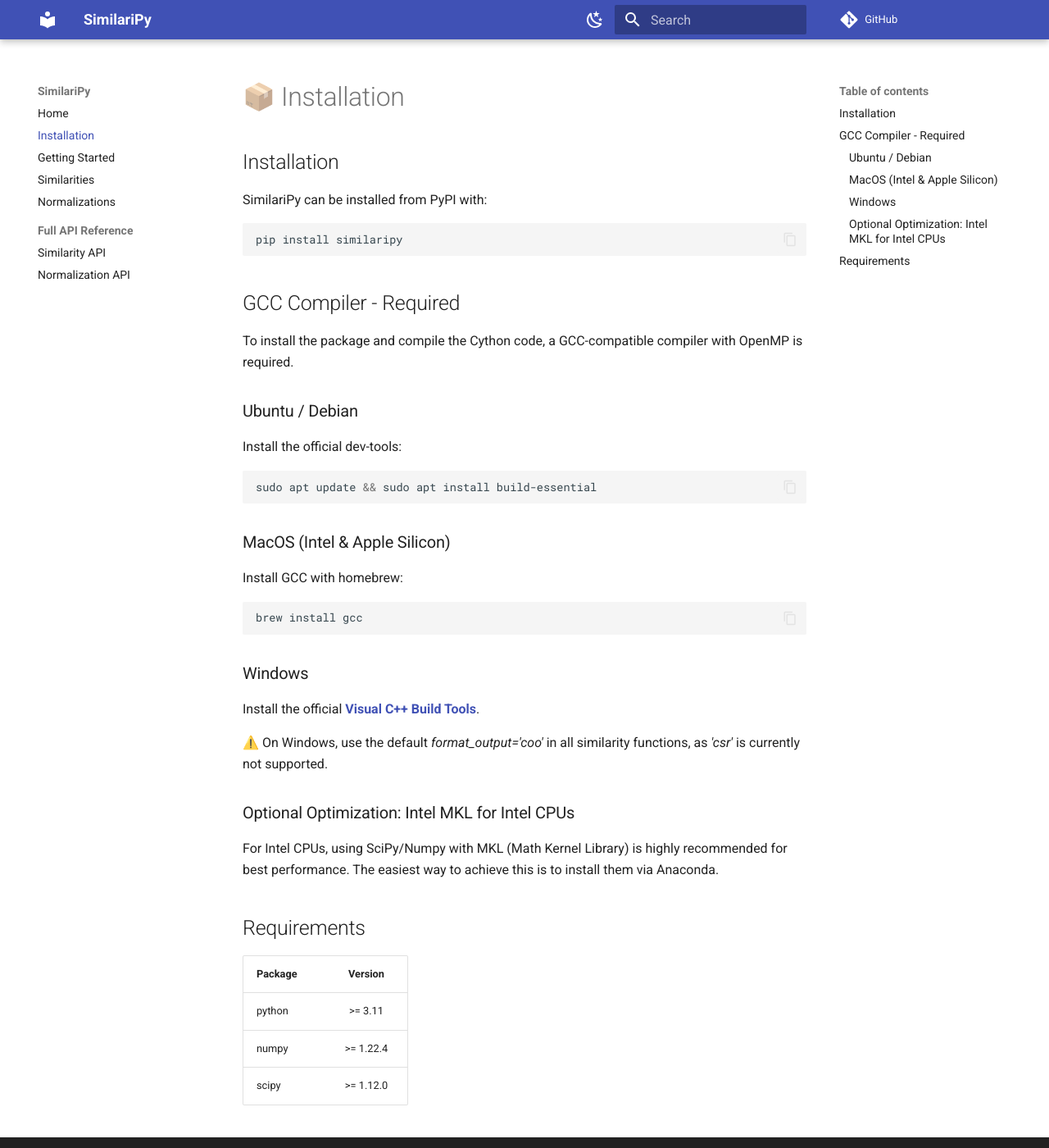
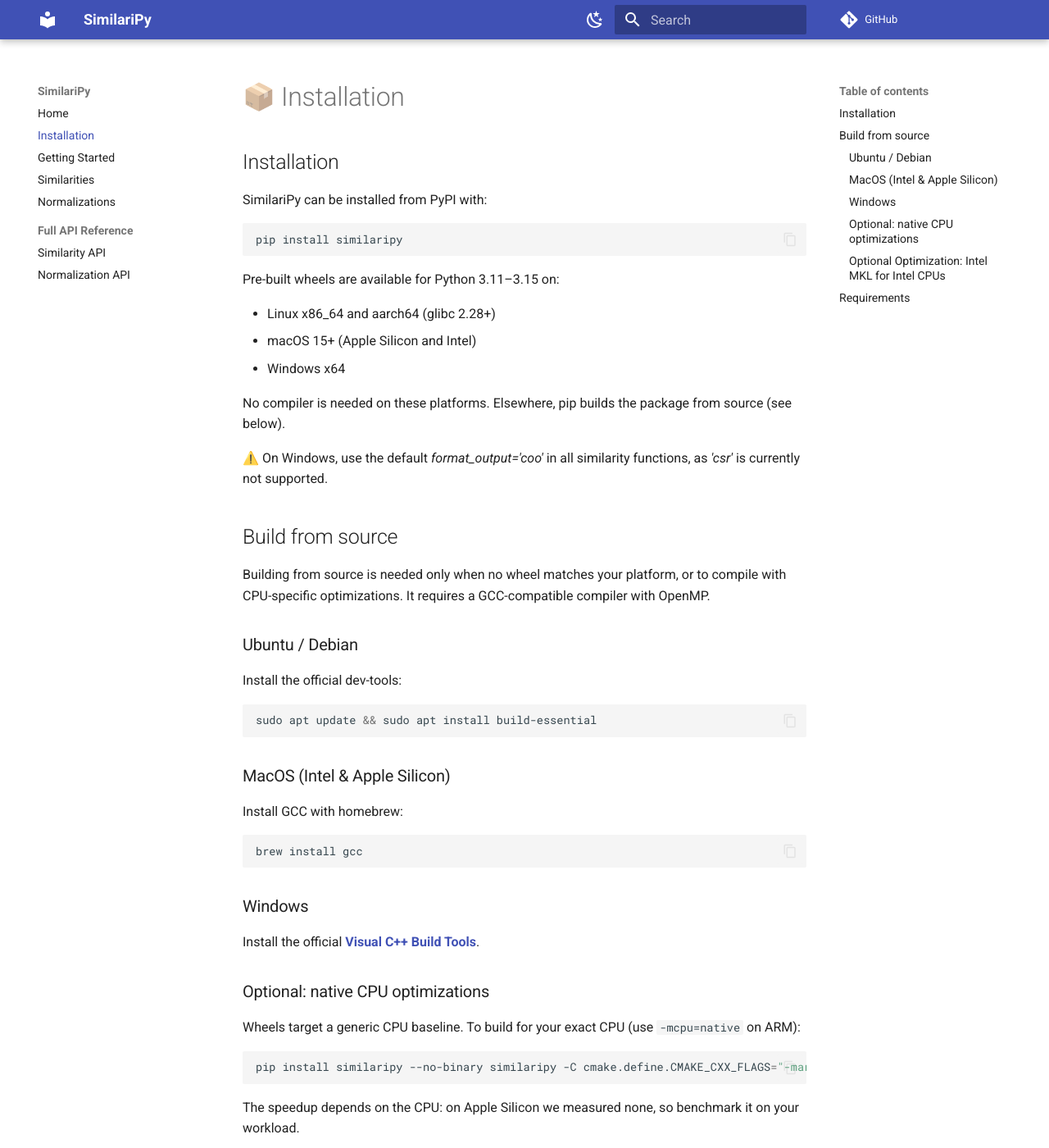
Before and after one commit to bogliosimone/similaripy, an MkDocs documentation site: the page built from docs/installation.md, in a window 1280 px wide and 1400 px high. Shown: the whole window at 82% size. Built offline with MkDocs 1.6.1 and Material for MkDocs 9.7.7, drawn with Linux system fonts in a browser that asks for light colours; comment, search, counter and statistics services are not loaded.

Commit message:
Add pre-built wheels with cibuildwheel, release 0.7.0
- Build and test wheels for cp311-cp315 on Linux (x86_64, aarch64),
  macOS 15+ (arm64, x86_64) and Windows x64; free-threaded builds skipped
- Publish wheels and sdist via PyPI Trusted Publishing on release published
- Find Homebrew GCC via brew --prefix (fixes Intel macs), natural version sort
- Docs: no compiler needed with wheels, build from source and native flags

````diff
--- a/docs/installation.md
+++ b/docs/installation.md
@@ -8,9 +8,19 @@
 pip install similaripy
 ```
 
-## GCC Compiler - Required
+Pre-built wheels are available for Python 3.11–3.15 on:
 
-To install the package and compile the Cython code, a GCC-compatible compiler with OpenMP is required.
+- Linux x86_64 and aarch64 (glibc 2.28+)
+- macOS 15+ (Apple Silicon and Intel)
+- Windows x64
+
+No compiler is needed on these platforms. Elsewhere, pip builds the package from source (see below).
+
+⚠️ On Windows, use the default *format_output='coo'* in all similarity functions, as *'csr'* is currently not supported.
+
+## Build from source
+
+Building from source is needed only when no wheel matches your platform, or to compile with CPU-specific optimizations. It requires a GCC-compatible compiler with OpenMP.
 
 ### Ubuntu / Debian
 
@@ -32,8 +42,15 @@
 
 Install the official **[Visual C++ Build Tools](https://visualstudio.microsoft.com/en/visual-cpp-build-tools/)**.
 
-⚠️ On Windows, use the default *format_output='coo'* in all similarity functions, as *'csr'* is currently not supported.
+### Optional: native CPU optimizations
 
+Wheels target a generic CPU baseline. To build for your exact CPU (use `-mcpu=native` on ARM):
+
+```bash
+pip install similaripy --no-binary similaripy -C cmake.define.CMAKE_CXX_FLAGS="-march=native"
+```
+
+The speedup depends on the CPU: on Apple Silicon we measured none, so benchmark it on your workload.
 
 ### Optional Optimization: Intel MKL for Intel CPUs
 
````
Also changed, not shown: CMakeLists.txt (+13 -6 lines), README.md (+20 -3 lines), pyproject.toml (+11 -1 lines), 1 other file.
